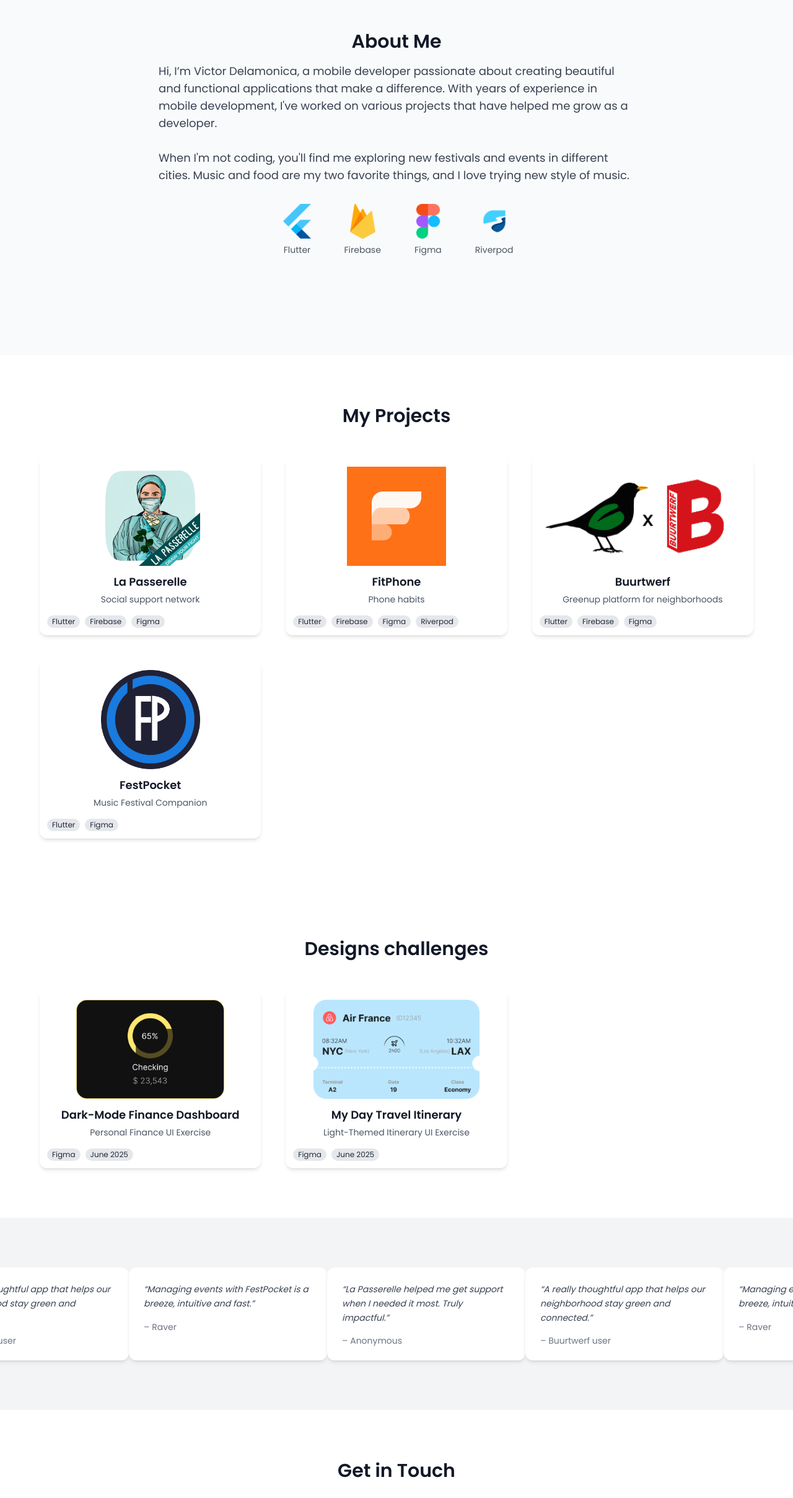
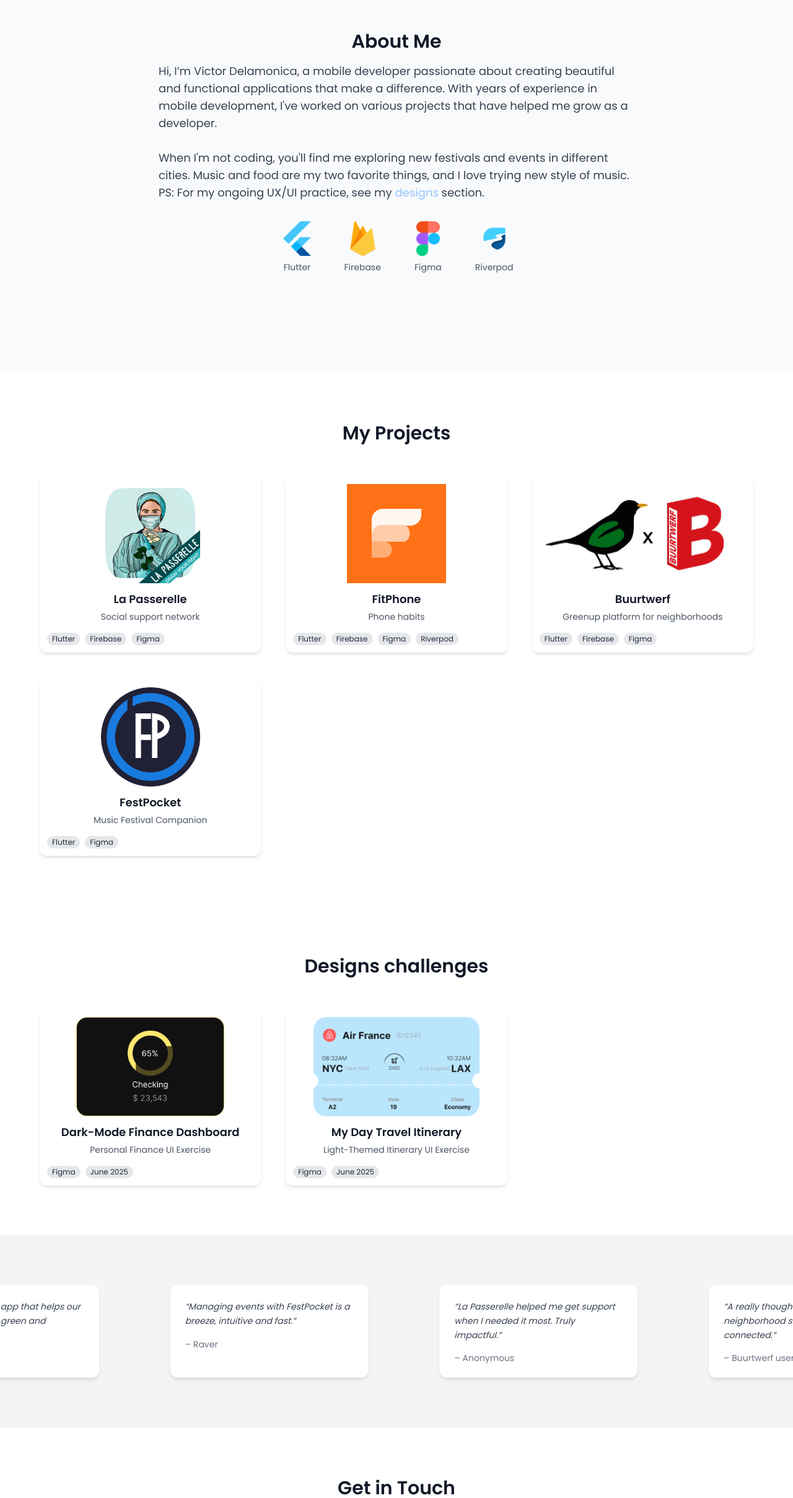
Before and after one commit to Mon1Kode/VueInGHPage, a Nuxt app in the folder monikode-portfolio/: page / in a window 1280 px wide. Shown: the part 911-3328 px from the top of the page at 62% size. Built offline with nearby package versions, Linux system fonts and the light colour scheme.

Commit message:
Update design section IDs, enhance AboutSection, and adjust TestimonialsSection styles

```diff
--- a/monikode-portfolio/components/sections/AboutSection.vue
+++ b/monikode-portfolio/components/sections/AboutSection.vue
@@ -13,6 +13,8 @@
           <br/>
           <br/>
           When I'm not coding, you'll find me exploring new festivals and events in different cities. Music and food are my two favorite things, and I love trying new style of music.
+          <br/>
+          PS: For my ongoing UX/UI practice, see my <span @click="$emit('scrollTo', 'designs')" class="text-blue-300 dark:text-gray-50 hover:underline cursor-pointer">designs</span> section.
         </p>
         <div class="flex justify-center gap-12 flex-wrap">
           <div class="flex flex-col items-center">
--- a/monikode-portfolio/components/sections/DesignSection.vue
+++ b/monikode-portfolio/components/sections/DesignSection.vue
@@ -4,7 +4,7 @@ import ProjectCard from "~/components/ui/ProjectCard.vue";
 </script>
 
 <template>
-  <section id="projects" class="py-20 px-6 bg-white text-center font-sans  dark:bg-gray-800 dark:shadow-lg">
+  <section id="designs" class="py-20 px-6 bg-white text-center font-sans  dark:bg-gray-800 dark:shadow-lg">
     <div class="max-w-6xl mx-auto">
       <h2 class="text-3xl font-semibold text-gray-900 dark:text-gray-100  mb-12 animate-fade-in-down">Designs challenges</h2>
       <div class="grid gap-10 md:grid-cols-2 lg:grid-cols-3">
--- a/monikode-portfolio/components/sections/TestimonialsSection.vue
+++ b/monikode-portfolio/components/sections/TestimonialsSection.vue
@@ -38,7 +38,7 @@ const loopedTestimonials = computed(() => [...testimonials, ...testimonials])
 
 .marquee-track {
   display: flex;
-  width: 70%;
+  gap: 0.5rem;
   animation: scroll 20s linear infinite;
 }
 
--- a/monikode-portfolio/pages/designs/[slug].vue
+++ b/monikode-portfolio/pages/designs/[slug].vue
@@ -3,7 +3,7 @@ import {designs} from '@/data/design'
 import {useRoute} from 'vue-router'
 
 const slug = useRoute().params.slug
-const design = designs.find((d => d.slug === slug))
+const design = designs.reverse().find((d => d.slug === slug))
 const copiedColor = ref<string | null>(null)
 let clearCopyTimeout: ReturnType<typeof setTimeout>
 
```
